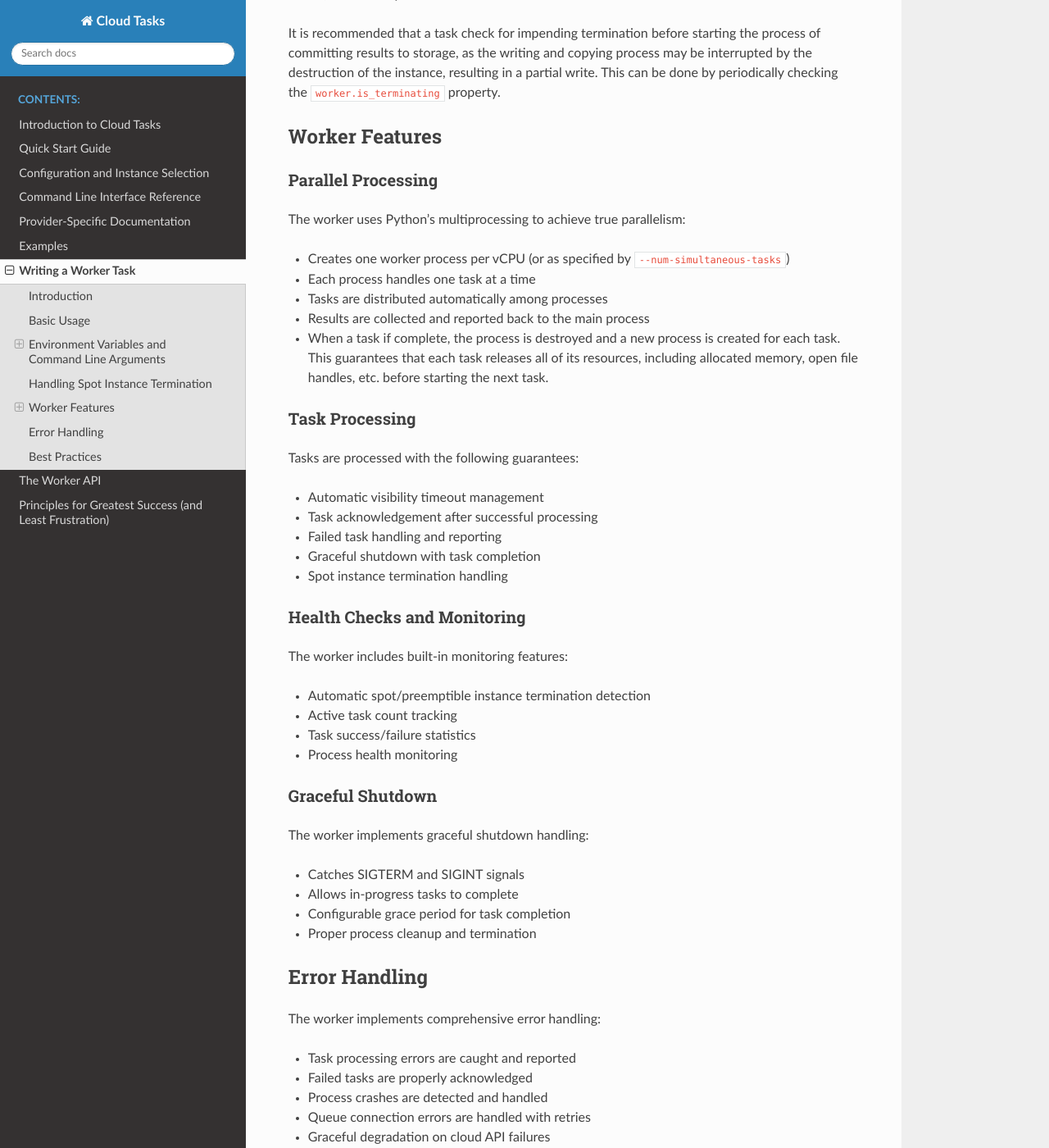
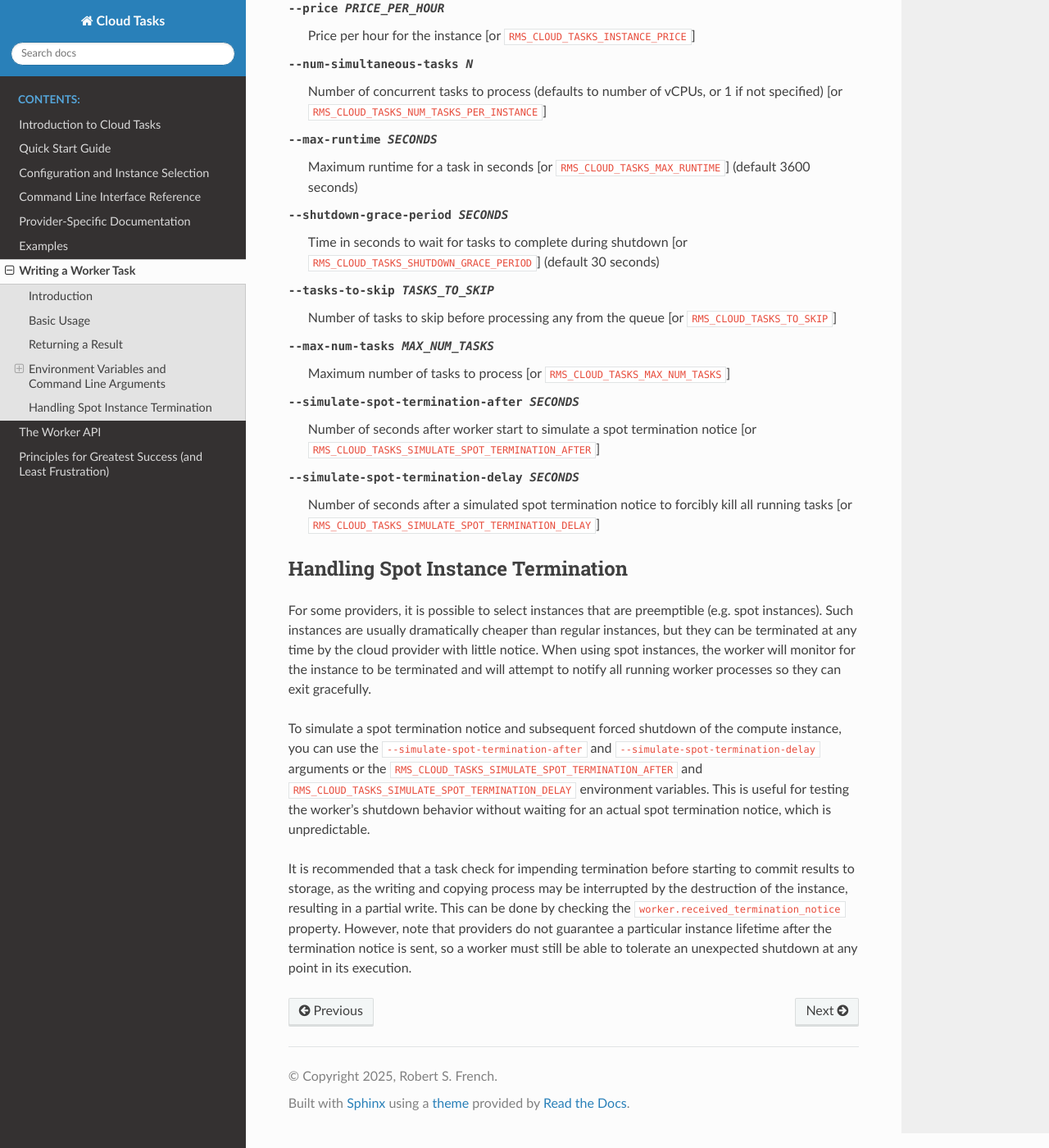
Before and after one commit to SETI/rms-cloud-tasks, a Sphinx documentation site: the page built from docs/worker.rst, in a window 1280 px wide and 1400 px high, scrolled down 3228 px. Shown: the whole window at 82% size. Built offline with Sphinx 7.4.7 and the Read the Docs theme 3.1.0, drawn with Linux system fonts in a browser that asks for light colours; some of the changed text lies outside the part shown.

Commit message:
More worker work

````diff
--- a/docs/worker.rst
+++ b/docs/worker.rst
@@ -35,10 +35,11 @@ Here's a simple example of how to implement a worker:
                local environment and polling for shutdown notifications)
 
        Returns:
-           Tuple of (requeue: bool, result: str or dict)
-           - requeue: True if task failed in a way that it should be re-queded for some other
-             process to try it again; False to indicate that the task is complete (whether
-             it succeeded or failed) and should not be retried
+           Tuple of (success: bool, result: str or dict)
+           - success: True if task succeeded or failed in a way that it should not be
+             re-queued for some other process to try it again; False to indicate that the
+             task failed in a way that it should be re-queued for some other process to
+             try it again
            - result: String or dict describing the result; this will be sent to the local
              log file or the result queue to be picked up by the pool manager
        """
@@ -46,15 +47,43 @@ Here's a simple example of how to implement a worker:
            print(f"Processing task {task_id}")
            # Your processing logic here
            print(f"Task data: {task_data}")
-           return False, "Task completed successfully"
+           return True, "Task completed successfully"
        except Exception as e:
-           return False, str(e)  # Don't retry on failure
+           return True, str(e)  # Don't retry on failure
 
    # Create and start the worker
    if __name__ == "__main__":
        worker = Worker(process_task, args=sys.argv[1:])
        asyncio.run(worker.start())
 
+
+Returning a Result
+-------------------
+
+The top-level worker function should return a tuple of (``success``, ``result``).
+Returning a ``success`` value of ``True`` fundamentally indicates that the task should not
+be re-tried. This could mean it actually succeeded in whatever you wanted it to do, or it
+failed in such a way that you don't want to retry it (for example, an unhandled exception
+which is likely to recur on future attempts). Returning a ``success`` value of False
+indicates that the task failed in a way that it should be re-queued for some other process
+to try it again. This normally would indicate some kind of transient error, such as
+running out of disk space or memory or hitting some other kind of temporary resource
+limit that you expect to not repeat.
+
+The ``result`` value can be a string or a dictionary. This value will be returned in the
+results queue to the pool manager so that you can log it to a local file. For example,
+you might return a dictionary that contains a flag indicating whether the task truly
+succeeded or not, and a string message with more details.
+
+If your worker process exits by calling ``sys.exit()`` or by crashing due to a system problem
+or unhandled exception, it is automatically assumed to have failed in a way that should
+be re-tried. If the program will always crash in the same way, this could conceivably
+result in an infinite task loop where the task keeps getting re-queued and retried. This is
+why it is important to monitor the returned results and abort the pool manager if no
+progress is being made. This behavior can be changed with the ``--no-retry-on-crash`` command
+line option or the ``RMS_CLOUD_TASKS_NO_RETRY_ON_CRASH`` environment variable.
+
+Note that if you are using a local task file, the task manager will never re-queue a task.
 
 .. _worker_environment_variables:
 
@@ -64,7 +93,26 @@ Environment Variables and Command Line Arguments
 The worker is configured using the following environment variables and/or command line
 arguments. All parameters will first be set from the command line arguments, and if not
 specified, will then be set from the environment variables. If neither is available,
-the parameter will be set to ``None``.
+the parameter will be set to ``None`` or the given default. When a worker is run on
+a remote compute instance, these environment variables are set automatically based on
+information in the Cloud Tasks configuration file (or command line arguments), or
+from information derived from the instance type:
+
+```
+RMS_CLOUD_TASKS_PROVIDER
+RMS_CLOUD_TASKS_PROJECT_ID
+RMS_CLOUD_TASKS_JOB_ID
+RMS_CLOUD_TASKS_QUEUE_NAME
+RMS_CLOUD_TASKS_INSTANCE_TYPE
+RMS_CLOUD_TASKS_INSTANCE_NUM_VCPUS
+RMS_CLOUD_TASKS_INSTANCE_MEM_GB
+RMS_CLOUD_TASKS_INSTANCE_SSD_GB
+RMS_CLOUD_TASKS_INSTANCE_BOOT_DISK_GB
+RMS_CLOUD_TASKS_INSTANCE_IS_SPOT
+RMS_CLOUD_TASKS_INSTANCE_PRICE
+RMS_CLOUD_TASKS_NUM_TASKS_PER_INSTANCE
+RMS_CLOUD_TASKS_MAX_RUNTIME
+```
 
 Tasks File
 ~~~~~~~~~~
@@ -101,7 +149,8 @@ Optional Parameters
 --shutdown-grace-period SECONDS            Time in seconds to wait for tasks to complete during shutdown [or ``RMS_CLOUD_TASKS_SHUTDOWN_GRACE_PERIOD``] (default 30 seconds)
 --tasks-to-skip TASKS_TO_SKIP              Number of tasks to skip before processing any from the queue [or ``RMS_CLOUD_TASKS_TO_SKIP``]
 --max-num-tasks MAX_NUM_TASKS              Maximum number of tasks to process [or ``RMS_CLOUD_TASKS_MAX_NUM_TASKS``]
---simulate-spot-termination-delay SECONDS  Number of seconds after worker start to simulate a spot termination notice [or ``RMS_CLOUD_TASKS_SIMULATE_SPOT_TERMINATION_DELAY``]
+--simulate-spot-termination-after SECONDS  Number of seconds after worker start to simulate a spot termination notice [or ``RMS_CLOUD_TASKS_SIMULATE_SPOT_TERMINATION_AFTER``]
+--simulate-spot-termination-delay SECONDS  Number of seconds after a simulated spot termination notice to forcibly kill all running tasks [or ``RMS_CLOUD_TASKS_SIMULATE_SPOT_TERMINATION_DELAY``]
 
 .. _worker_spot_instances:
 
@@ -111,101 +160,20 @@ Handling Spot Instance Termination
 For some providers, it is possible to select instances that are preemptible (e.g. spot
 instances). Such instances are usually dramatically cheaper than regular instances, but
 they can be terminated at any time by the cloud provider with little notice. When using
-spot instances, the worker will monitor for the instance to be terminated and will notify
-all running worker processes so they can exit gracefully.
+spot instances, the worker will monitor for the instance to be terminated and will attempt
+to notify all running worker processes so they can exit gracefully.
 
-To simulate a spot termination notice, you can use the ``--simulate-spot-termination-delay``
-argument or the ``RMS_CLOUD_TASKS_SIMULATE_SPOT_TERMINATION_DELAY`` environment variable.
-This is useful for testing the worker's shutdown behavior without waiting for an actual
-spot termination notice, which is unpredictable.
+To simulate a spot termination notice and subsequent forced shutdown of the compute
+instance, you can use the ``--simulate-spot-termination-after`` and
+``--simulate-spot-termination-delay`` arguments or the
+``RMS_CLOUD_TASKS_SIMULATE_SPOT_TERMINATION_AFTER`` and
+``RMS_CLOUD_TASKS_SIMULATE_SPOT_TERMINATION_DELAY`` environment variables. This is useful
+for testing the worker's shutdown behavior without waiting for an actual spot termination
+notice, which is unpredictable.
 
-It is recommended that a task check for impending termination before starting the process
-of committing results to storage, as the writing and copying process may be interrupted by
-the destruction of the instance, resulting in a partial write. This can be done by
-periodically checking the ``worker.is_terminating`` property.
-
-Worker Features
----------------
-
-Parallel Processing
-~~~~~~~~~~~~~~~~~~~
-
-The worker uses Python's multiprocessing to achieve true parallelism:
-
-- Creates one worker process per vCPU (or as specified by ``--num-simultaneous-tasks``)
-- Each process handles one task at a time
-- Tasks are distributed automatically among processes
-- Results are collected and reported back to the main process
-- When a task if complete, the process is destroyed and a new process is created for
-  each task. This guarantees that each task releases all of its resources, including
-  allocated memory, open file handles, etc. before starting the next task.
-
-Task Processing
-~~~~~~~~~~~~~~~
-
-Tasks are processed with the following guarantees:
-
-- Automatic visibility timeout management
-- Task acknowledgement after successful processing
-- Failed task handling and reporting
-- Graceful shutdown with task completion
-- Spot instance termination handling
-
-Health Checks and Monitoring
-~~~~~~~~~~~~~~~~~~~~~~~~~~~~
-
-The worker includes built-in monitoring features:
-
-- Automatic spot/preemptible instance termination detection
-- Active task count tracking
-- Task success/failure statistics
-- Process health monitoring
-
-Graceful Shutdown
-~~~~~~~~~~~~~~~~~
-
-The worker implements graceful shutdown handling:
-
-- Catches SIGTERM and SIGINT signals
-- Allows in-progress tasks to complete
-- Configurable grace period for task completion
-- Proper process cleanup and termination
-
-
-Error Handling
---------------
-
-The worker implements comprehensive error handling:
-
-- Task processing errors are caught and reported
-- Failed tasks are properly acknowledged
-- Process crashes are detected and handled
-- Queue connection errors are handled with retries
-- Graceful degradation on cloud API failures
-
-Best Practices
---------------
-
-1. **Task Processing Function**
-   - Keep the function stateless
-   - Handle all exceptions
-   - Return clear success/failure status
-   - Include informative result messages
-
-2. **Resource Management**
-   - Close file handles and connections
-   - Clean up temporary files
-   - Release system resources
-   - Monitor memory usage
-
-3. **Error Handling**
-   - Log errors with sufficient context
-   - Include stack traces for debugging
-   - Return meaningful error messages
-   - Handle both expected and unexpected errors
-
-4. **Performance**
-   - Optimize CPU-intensive operations
-   - Minimize memory allocations
-   - Use appropriate batch sizes
-   - Monitor processing times
+It is recommended that a task check for impending termination before starting to commit
+results to storage, as the writing and copying process may be interrupted by the
+destruction of the instance, resulting in a partial write. This can be done by checking
+the ``worker.received_termination_notice`` property. However, note that providers do not
+guarantee a particular instance lifetime after the termination notice is sent, so a worker
+must still be able to tolerate an unexpected shutdown at any point in its execution.
````
Also changed, not shown: docs/success.rst (+28 -12 lines), 7 other files.
